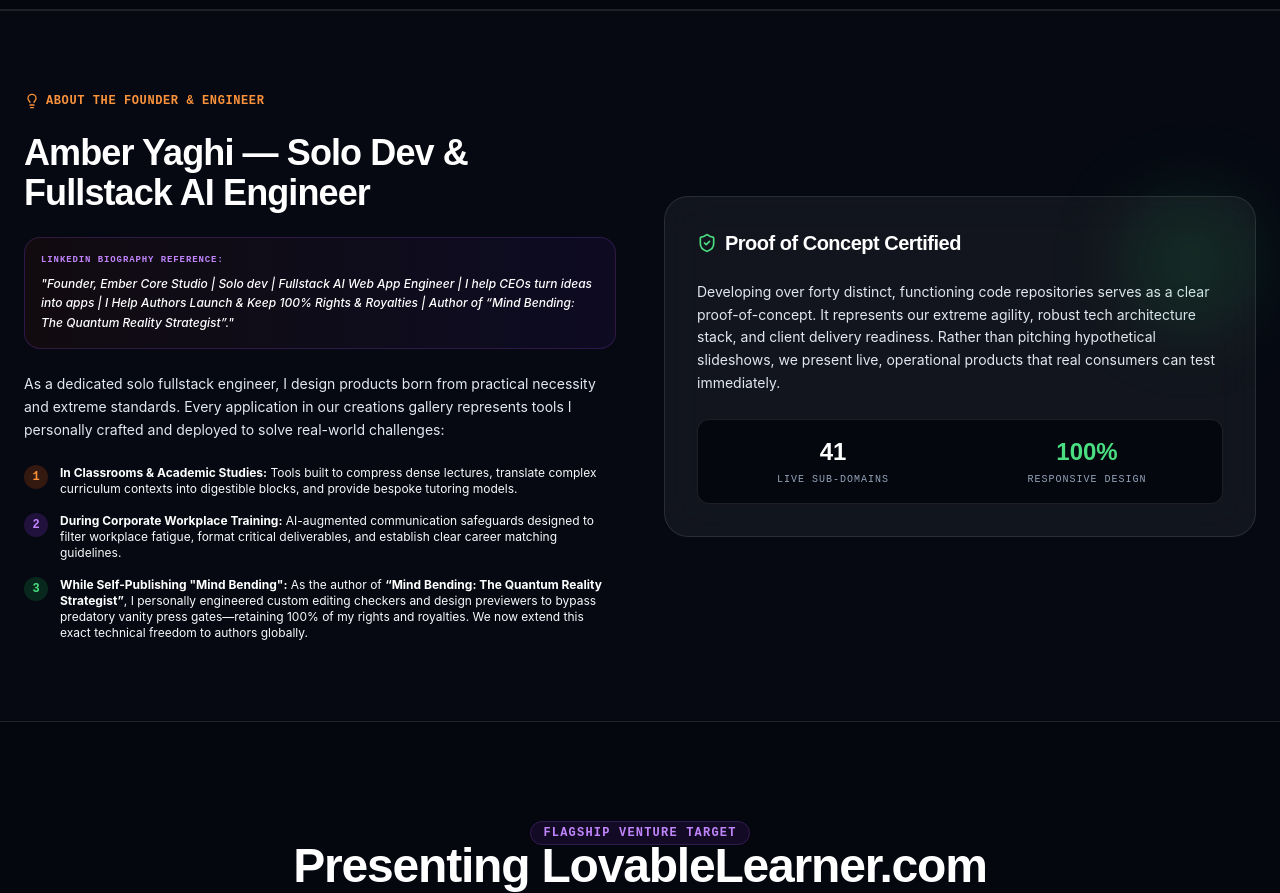
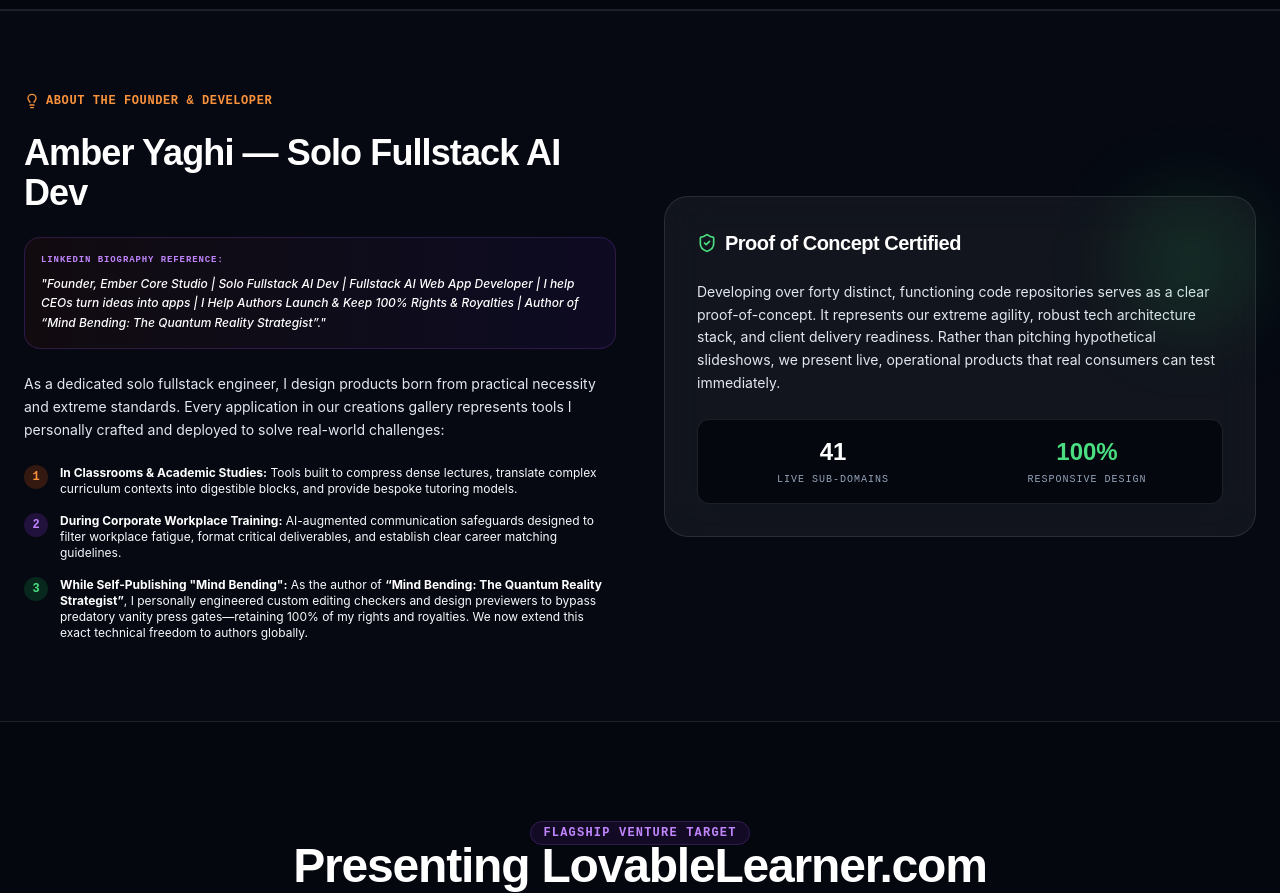
Before and after one commit to ayaghi88/EmberCoreStudio, a React (Vite) app: page / in a window 1280 px wide. Shown: the part 3080-3973 px from the top of the page. Built offline with nearby package versions, Linux system fonts and the light colour scheme.

Commit message:
refactor: update role terminology to developer
Standardize professional titles across the landing page and component descriptions from "Engineer" to "Developer" for consistent branding.

```diff
--- a/src/App.tsx
+++ b/src/App.tsx
@@ -427,10 +427,10 @@
 
             <div className="space-y-6">
               <div className="inline-flex items-center gap-1.5 text-xs text-ember-400 font-mono uppercase font-bold tracking-wider">
-                <Lightbulb className="w-4 h-4" /> About the Founder & Engineer
+                <Lightbulb className="w-4 h-4" /> About the Founder & Developer
               </div>
               <h2 className="text-3xl md:text-4xl font-display font-bold text-white">
-                Amber Yaghi — Solo Dev & Fullstack AI Engineer
+                Amber Yaghi — Solo Fullstack AI Dev
               </h2>
 
               <div className="p-4 bg-gradient-to-r from-ember-950/20 to-royal-950/20 border border-royal-500/20 rounded-2xl">
@@ -438,7 +438,7 @@
                   LinkedIn Biography Reference:
                 </p>
                 <p className="text-xs text-white leading-relaxed italic font-medium">
-                  "Founder, Ember Core Studio | Solo dev | Fullstack AI Web App Engineer | I help CEOs turn ideas into apps | I Help Authors Launch & Keep 100% Rights & Royalties | Author of “Mind Bending: The Quantum Reality Strategist”."
+                  "Founder, Ember Core Studio | Solo Fullstack AI Dev | Fullstack AI Web App Developer | I help CEOs turn ideas into apps | I Help Authors Launch & Keep 100% Rights & Royalties | Author of “Mind Bending: The Quantum Reality Strategist”."
                 </p>
               </div>
 
--- a/src/components/PublishingLaunchpad.tsx
+++ b/src/components/PublishingLaunchpad.tsx
@@ -499,7 +499,7 @@
                     </div>
                     <h4 className="text-xl font-display font-bold text-white">How We Build: Extreme Agility</h4>
                     <p className="text-clarity-300 leading-relaxed text-xs">
-                      As a specialized Fullstack AI Web App Engineer, I leverage state-of-the-art developer systems to achieve 10x output speed.
+                      As a specialized Fullstack AI Web App Developer, I leverage state-of-the-art developer systems to achieve 10x output speed.
                     </p>
                     <p className="text-clarity-300 leading-relaxed text-xs">
                       We compile robust, type-safe architectures using **React 18+ (Vite) on the frontend** paired with **Express Node.js on the backend**. We use official `@google/genai` libraries to wire Gemini context-awareness directly into server routes, shielding your API secrets perfectly from the client.
```
